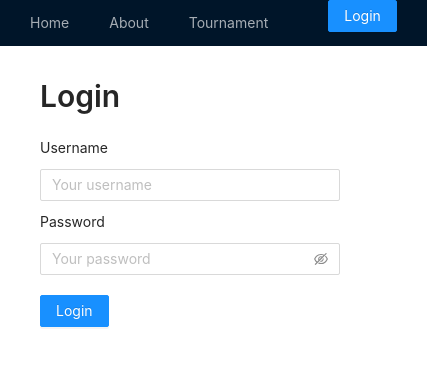
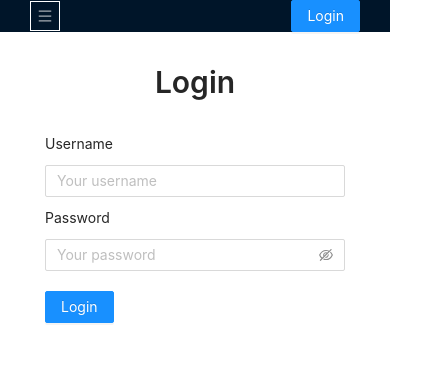
Before and after one commit to othello-organisation-singapore/othello-storm-system-frontend, a React (Create React App) app: page /login in a window 390 px wide. Shown: the top 366 px of the page, 427 px wide, since content can reach past the window. Built offline with nearby package versions, Linux system fonts and the light colour scheme.

Commit message:
Add responsive design (#3)
* add responsive login page

* Add mobile menu

```diff
--- a/src/ProgressiveContext.tsx
+++ b/src/ProgressiveContext.tsx
@@ -2,14 +2,14 @@ import {
   createContext,
   useContext,
   useState,
-  useLayoutEffect,
   ReactNode,
+  useEffect,
 } from 'react';
 import debounce from 'lodash/debounce';
 
 import { ScreenType } from 'enums';
 
-const ProgressiveContext = createContext({});
+const ProgressiveContext = createContext({ screenType: ScreenType.Desktop });
 export const useProgressiveContext = () => useContext(ProgressiveContext);
 
 export function ProgressiveContextProvider({
@@ -18,8 +18,8 @@ export function ProgressiveContextProvider({
   children: ReactNode;
 }) {
   const [width, setWidth] = useState(window.innerWidth);
-  useLayoutEffect(() => {
-    const handleSizeChange = debounce(() => setWidth(window.innerWidth), 500);
+  useEffect(() => {
+    const handleSizeChange = debounce(() => setWidth(window.innerWidth), 50);
     window.addEventListener('resize', handleSizeChange);
     return () => window.removeEventListener('resize', handleSizeChange);
   }, []);
--- a/src/pages/LoginPage.tsx
+++ b/src/pages/LoginPage.tsx
@@ -9,18 +9,24 @@ const { Title, Text } = Typography;
 
 const StyledTitle = styled(Title)`
   && {
-    margin-bottom: 20px;
+    margin-bottom: 30px;
   }
+`;
+
+const LoginPageWrapper = styled.div`
+  display: flex;
+  flex-direction: column;
+  align-items: center;
 `;
 
 const StyledInput = styled(Input)`
   margin: 10px 0;
-  max-width: 300px;
+  width: 300px;
 `;
 
 const StyledPasswordInput = styled(Input.Password)`
   margin: 10px 0 20px;
-  max-width: 300px;
+  width: 300px;
 `;
 
 function LoginPage() {
@@ -30,8 +36,9 @@ function LoginPage() {
   const { login } = useUserContext();
 
   return (
-    <>
+    <LoginPageWrapper>
       <StyledTitle level={2}>Login</StyledTitle>
+      <div>
         <div>
           <Text>Username</Text>
         </div>
@@ -55,7 +62,8 @@ function LoginPage() {
         <Button type="primary" onClick={() => login(username, password)}>
           Login
         </Button>
-    </>
+      </div>
+    </LoginPageWrapper>
   );
 }
 
--- a/src/pages/Menu.tsx
+++ b/src/pages/Menu.tsx
@@ -3,8 +3,16 @@ import { Link } from 'react-router-dom';
 import styled from 'styled-components';
 
 import { Menu, Button } from 'antd';
+import { MenuOutlined } from '@ant-design/icons';
 
+import { ScreenType } from 'enums';
 import { useUserContext } from 'UserContext';
+import { useProgressiveContext } from 'ProgressiveContext';
+
+const MenuRow = styled.div`
+  display: flex;
+  justify-content: space-between;
+`;
 
 const StyledMenuGroup = styled(Menu).attrs({
   mode: 'horizontal',
@@ -16,20 +24,32 @@ const StyledMenuGroup = styled(Menu).attrs({
 
 const MenuAppGroup = styled(StyledMenuGroup)`
   flex-grow: 1;
+  display: flex;
+  align-items: center;
 `;
 
 const MenuProfileGroup = styled(StyledMenuGroup)``;
-
-const MenuRow = styled.div`
-  display: flex;
-  justify-content: space-between;
-`;
 
 const StyledButton = styled(Button)`
   margin-left: 10px;
 `;
 
+const HamburgerMenuWrapper = styled.div`
+  height: 30px;
+  width: 30px;
+  border: 1px solid white;
+  display: flex;
+  align-items: center;
+  justify-content: center;
+`;
+
 function OSSMenu() {
+  const { screenType } = useProgressiveContext();
+
+  return screenType === ScreenType.Desktop ? <DesktopMenu /> : <MobileMenu />;
+}
+
+function DesktopMenu() {
   const { isLoggedIn, logout } = useUserContext();
 
   return (
@@ -65,4 +85,48 @@ function OSSMenu() {
   );
 }
 
+function MobileMenu() {
+  const { isLoggedIn, logout } = useUserContext();
+
+  return (
+    <MenuRow>
+      <MenuAppGroup>
+        <Menu.SubMenu
+          title={
+            <HamburgerMenuWrapper>
+              <MenuOutlined style={{ marginRight: 0 }} />
+            </HamburgerMenuWrapper>
+          }
+        >
+          <Menu.Item>
+            <Link to="/">Home</Link>
+          </Menu.Item>
+          <Menu.Item>
+            <Link to="/about">About</Link>
+          </Menu.Item>
+          <Menu.Item>
+            <Link to="/tournament">Tournament</Link>
+          </Menu.Item>
+          {isLoggedIn && (
+            <Menu.Item>
+              <Link to="/profile">Profile</Link>
+            </Menu.Item>
+          )}
+        </Menu.SubMenu>
+      </MenuAppGroup>
+      <MenuProfileGroup>
+        {isLoggedIn ? (
+          <Button type="primary" danger onClick={() => logout()}>
+            Logout
+          </Button>
+        ) : (
+          <Button type="primary">
+            <Link to="login">Login</Link>
+          </Button>
+        )}
+      </MenuProfileGroup>
+    </MenuRow>
+  );
+}
+
 export default OSSMenu;
```
Lines whose indentation alone changed are shown as unchanged.
